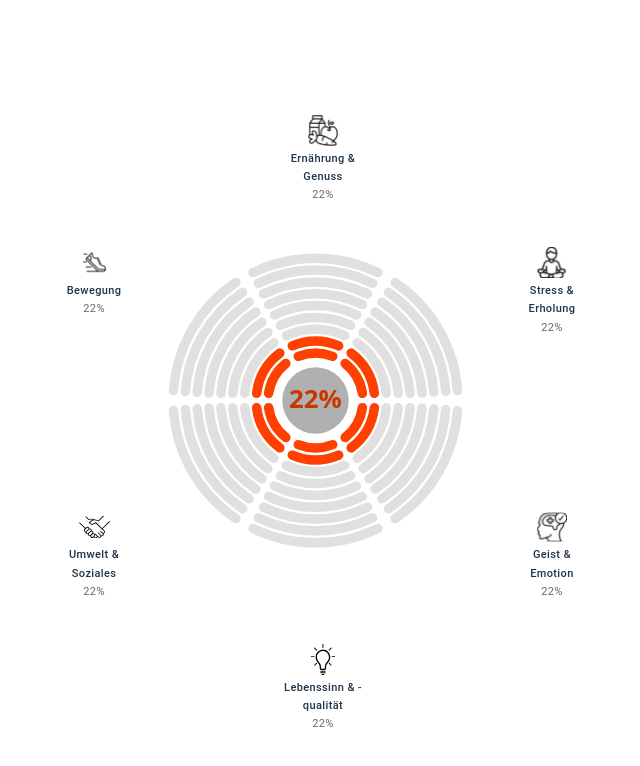
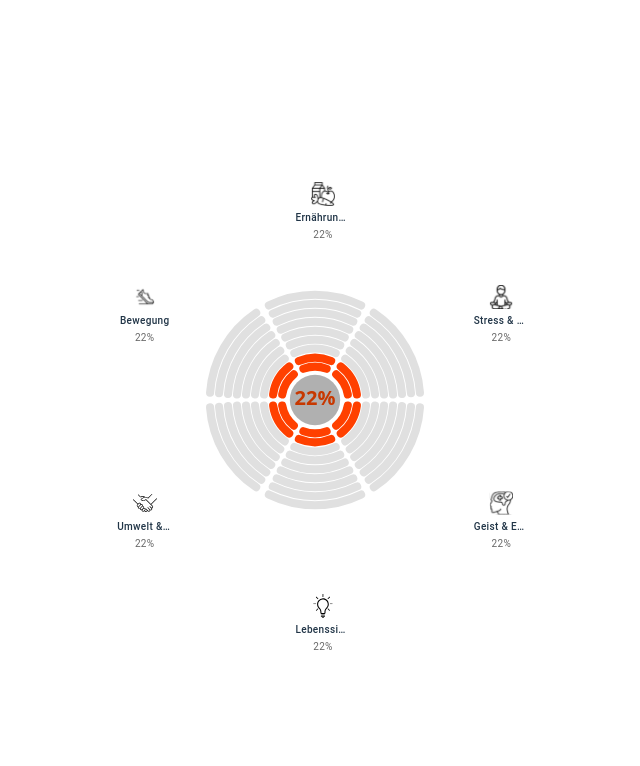
Before and after one commit to shams3049/little-hill, a React (Vite) app: page / in a window 1280 px wide. Shown: the top 766 px of the page, without its empty margins (325-965 px from the left). Built offline with nearby package versions, Linux system fonts and the light colour scheme; no server answers.

Commit message:
refactor: Adjust DESIGN constants for improved layout and sizing in App component

```diff
--- a/src/App.tsx
+++ b/src/App.tsx
@@ -38,22 +38,22 @@ function getIconPath(sector: Sector) {
 // --- DESIGN & LAYOUT VARIABLES (Adjust here for easy tuning) ---
 const DESIGN = {
   // Sizing factors
-  containerDefault: 400, // default container size (px)
-  marginIncreaseFactor: 0.05, // extra margin around radar chart
-  basePaddingFactor: 0.106, // padding as % of container
+  containerDefault: 300, // default container size (px)
+  marginIncreaseFactor: 0.01, // extra margin around radar chart
+  basePaddingFactor: 0.1, // padding as % of container
   iconMarginFactor: 0.27, // icon distance from radar
   // Icon & label sizes
-  iconBoxWidthMin: 64,
-  iconBoxHeightMin: 48,
+  iconBoxWidthMin: 34,
+  iconBoxHeightMin: 18,
   iconBoxWidthFactor: 0.18, // as % of radarBoxSize
   iconBoxHeightFactor: 0.13, // as % of radarBoxSize
   iconSizeMin: 24,
   iconSizeFactor: 0.07, // as % of radarBoxSize
   // Radar chart
   centerCircleRadius: 28, // base radius (scaled)
-  barThickness: 8, // base thickness (scaled)
-  barGap: 2, // gap between bars (scaled)
-  barStartGap: 4, // gap after center (scaled)
+  barThickness: 9, // base thickness (scaled)
+  barGap: 1, // gap between bars (scaled)
+  barStartGap: 0, // gap after center (scaled)
   maxStrength: 9, // number of bars per sector
   // Colors
   barColors: [
@@ -250,7 +250,7 @@ const App = () => {
               ) : (
                 <>
                   <img src={getIconPath(sector)} alt={sector.name} style={{ width: iconSize, height: iconSize, marginBottom: 4 }} />
-                  <Typography variant="caption" align="center" sx={{ fontSize: Math.max(10, radarBoxSize * 0.025), fontWeight: 500 }}>
+                  <Typography variant="caption" align="center" sx={{ fontSize: Math.max(10, radarBoxSize * 0.025), fontWeight: 500, whiteSpace: 'nowrap', textOverflow: 'ellipsis', overflow: 'hidden', width: '100%' }}>
                     {sector.name}
                   </Typography>
                   <Typography variant="caption" color="text.secondary" sx={{ fontSize: Math.max(10, radarBoxSize * 0.025) }}>
```
